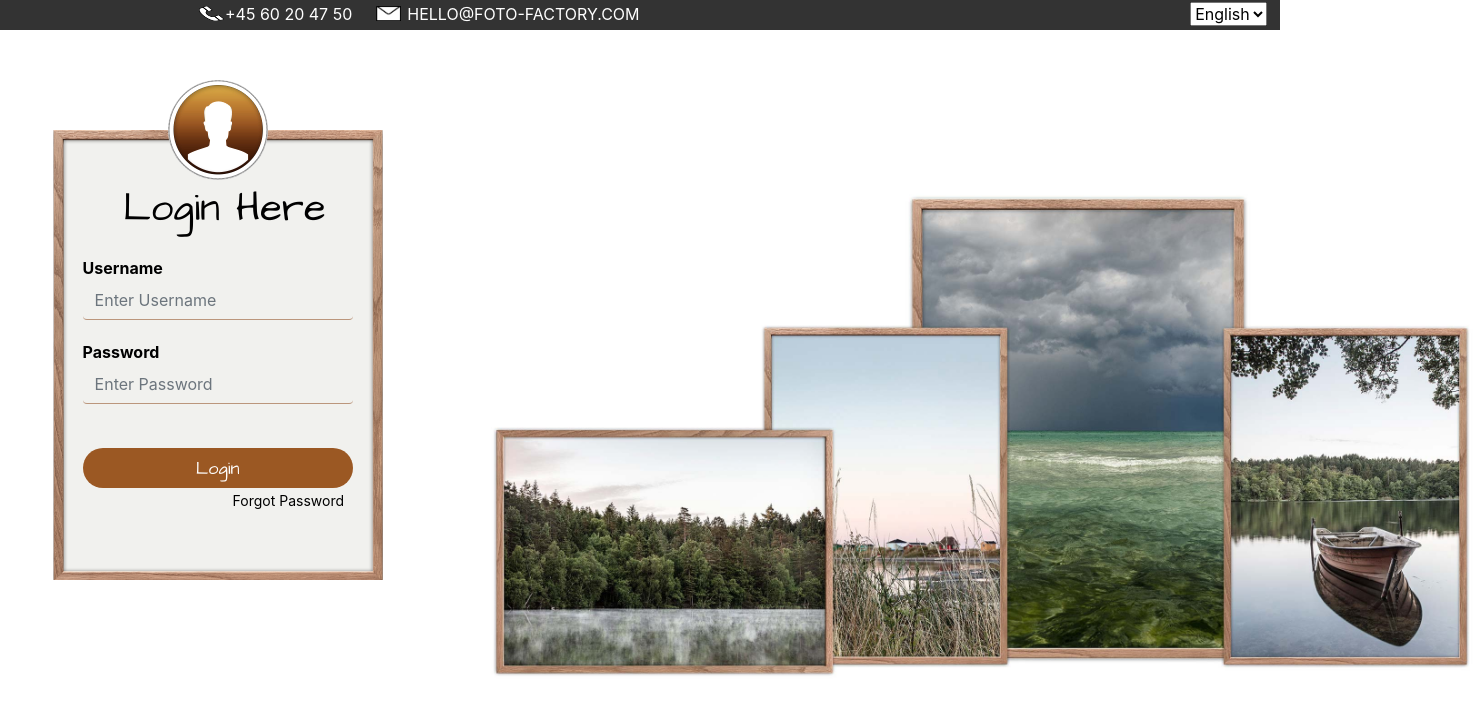
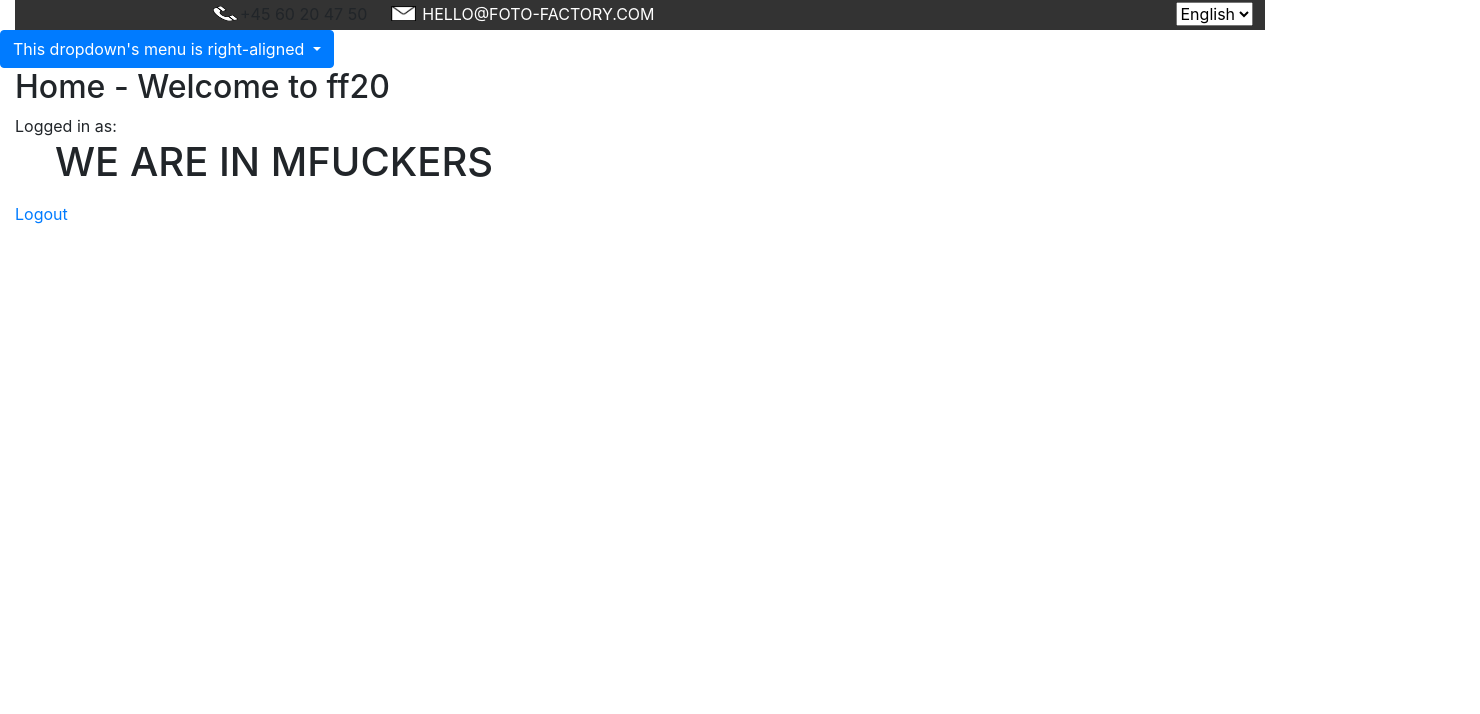
Before and after one commit to TriggerStorm/FotoFactoryFrontEnd, an Angular app: page / in a window 1280 px wide. Before the commit this address led to /login. Shown: the top 714 px of the page, 1480 px wide, since content can reach past the window. Built offline with nearby package versions, Linux system fonts and the light colour scheme.

Commit message:
some changes + bootstrap

```diff
--- a/package.json
+++ b/package.json
@@ -22,6 +22,7 @@
     "@angular/router": "~11.0.0",
     "@ng-bootstrap/ng-bootstrap": "^8.0.0",
     "bootstrap": "^4.5.0",
+    "ngx-bootstrap": "^6.2.0",
     "rxjs": "~6.6.0",
     "tslib": "^2.0.0",
     "zone.js": "~0.10.2"
--- a/src/app/app-routing.module.ts
+++ b/src/app/app-routing.module.ts
@@ -7,7 +7,7 @@ import {AuthGuard} from './guards/auth.guards';
 
 const routes: Routes = [
   { path: 'login', component: LoginComponent },
-  { path: '', component: HomeComponent, canActivate: [AuthGuard] },
+  { path: '', component: HomeComponent}, //, canActivate: [AuthGuard] },
   { path: '**', redirectTo: '' }];
 
 @NgModule({
--- a/src/app/app.module.ts
+++ b/src/app/app.module.ts
@@ -9,6 +9,10 @@ import { NavbarComponent } from './shared/navbar/navbar.component';
 import { HomeComponent } from './home/home.component';
 import {HttpClientModule} from '@angular/common/http';
 import { NgbModule } from '@ng-bootstrap/ng-bootstrap';
+import { NvbarComponent } from './home/nvbar/nvbar.component';
+import {ButtonsModule} from 'ngx-bootstrap/buttons';
+import {BsDropdownModule} from 'ngx-bootstrap/dropdown';
+import {BrowserAnimationsModule} from '@angular/platform-browser/animations';
 
 
 @NgModule({
@@ -16,14 +20,18 @@ import { NgbModule } from '@ng-bootstrap/ng-bootstrap';
     AppComponent,
     LoginComponent,
     NavbarComponent,
-    HomeComponent
+    HomeComponent,
+    NvbarComponent
   ],
     imports: [
         BrowserModule,
         AppRoutingModule,
         ReactiveFormsModule,
         HttpClientModule,
-        NgbModule
+        NgbModule,
+        ButtonsModule.forRoot(),
+        BrowserAnimationsModule,
+        BsDropdownModule.forRoot()
     ],
   providers: [],
   bootstrap: [AppComponent]
--- a/src/app/home/home.component.html
+++ b/src/app/home/home.component.html
@@ -1,3 +1,4 @@
+<app-nvbar></app-nvbar>
 <div class="col-md-6 col-md-offset-3">
   <h2>Home -             Welcome to ff20</h2> Logged in as: {{username}}
   <p *ngIf="errormessage; else elseBlock" class="alert alert-danger">{{errormessage}}</p>
--- /dev/null
+++ b/src/app/home/nvbar/nvbar.component.html
@@ -0,0 +1,14 @@
+<div class="btn-group" dropdown placement="bottom right">
+  <button id="button-alignment" dropdownToggle type="button"
+          class="btn btn-primary dropdown-toggle" aria-controls="dropdown-alignment">
+    This dropdown's menu is right-aligned <span class="caret"></span>
+  </button>
+  <ul id="dropdown-alignment" *dropdownMenu class="dropdown-menu dropdown-menu-right"
+      role="menu" aria-labelledby="button-alignment">
+    <li role="menuitem"><a class="dropdown-item" href="#">Action</a></li>
+    <li role="menuitem"><a class="dropdown-item" href="#">Another action</a></li>
+    <li role="menuitem"><a class="dropdown-item" href="#">Something else here</a></li>
+    <li class="divider dropdown-divider"></li>
+    <li role="menuitem"><a class="dropdown-item" href="#">Separated link</a></li>
+  </ul>
+</div>
--- /dev/null
+++ b/src/app/home/nvbar/nvbar.component.ts
@@ -0,0 +1,15 @@
+import { Component, OnInit } from '@angular/core';
+
+@Component({
+  selector: 'app-nvbar',
+  templateUrl: './nvbar.component.html',
+  styleUrls: ['./nvbar.component.scss']
+})
+export class NvbarComponent implements OnInit {
+
+  constructor() { }
+
+  ngOnInit(): void {
+  }
+
+}
--- a/src/app/shared/navbar/navbar.component.html
+++ b/src/app/shared/navbar/navbar.component.html
@@ -1,9 +1,8 @@
-<ul>
-  <a class="phone" href="#" style="max-width: 30%;">
-    <img src="/assets/phone.png" class="envelop">
-  </a>
+<div class="container-fluid">
+      <ul>
+  <img src="/assets/phone.png" class="phone">
   <a class="phoneNumber">+45 60 20 47 50</a>
-  <a class="envelop" href="#" style="max-width: 30%;">
+  <a class="envelop" href="#">
     <img src="/assets/envelop.png" class="envelop">
   </a>
   <a class="email" href="/YOUR LINK/">HELLO@FOTO-FACTORY.COM</a>
@@ -21,3 +20,4 @@
   <li><a routerLink="">DK</a></li>
   <li><a routerLink="">EN</a></li>-->
 </ul>
+</div>
--- a/src/app/shared/navbar/navbar.component.scss
+++ b/src/app/shared/navbar/navbar.component.scss
@@ -46,7 +46,7 @@ li a:hover {
 .phone{
   position:relative;
   top: 0px;
-  left: 87px;
+  left: 198px;
   height: 15px;
   width: 25px;
 }
--- a/src/index.html
+++ b/src/index.html
@@ -6,6 +6,7 @@
   <base href="/">
   <meta name="viewport" content="width=device-width, initial-scale=1">
   <link rel="icon" type="image/x-icon" href="favicon.ico">
+  <link href="https://maxcdn.bootstrapcdn.com/bootstrap/4.0.0/css/bootstrap.min.css" rel="stylesheet">
 </head>
 <body>
   <app-root></app-root>
```
Also changed, not shown: src/app/home/nvbar/nvbar.component.scss (added), 2 other files (tests, documents, lock files or other folders).
